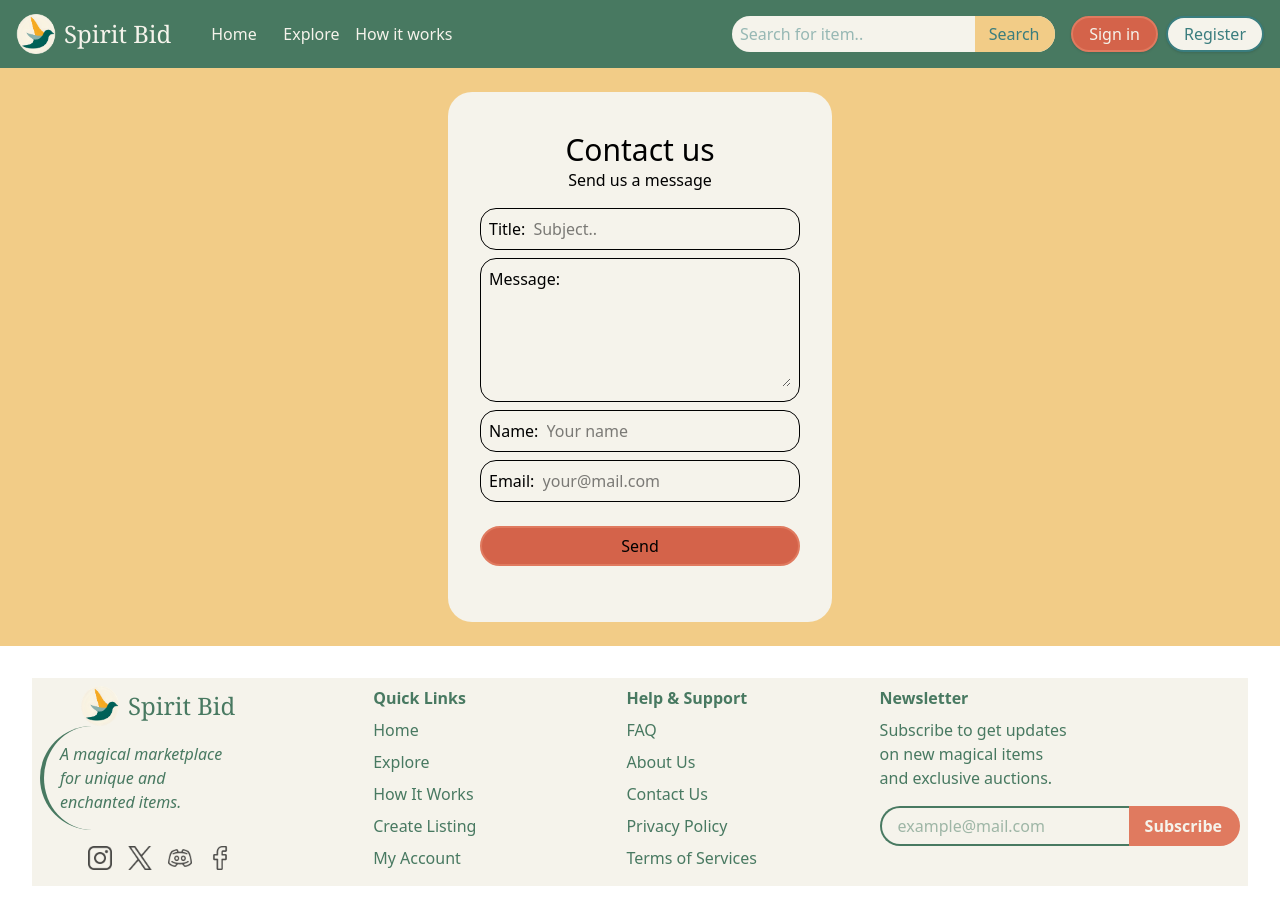
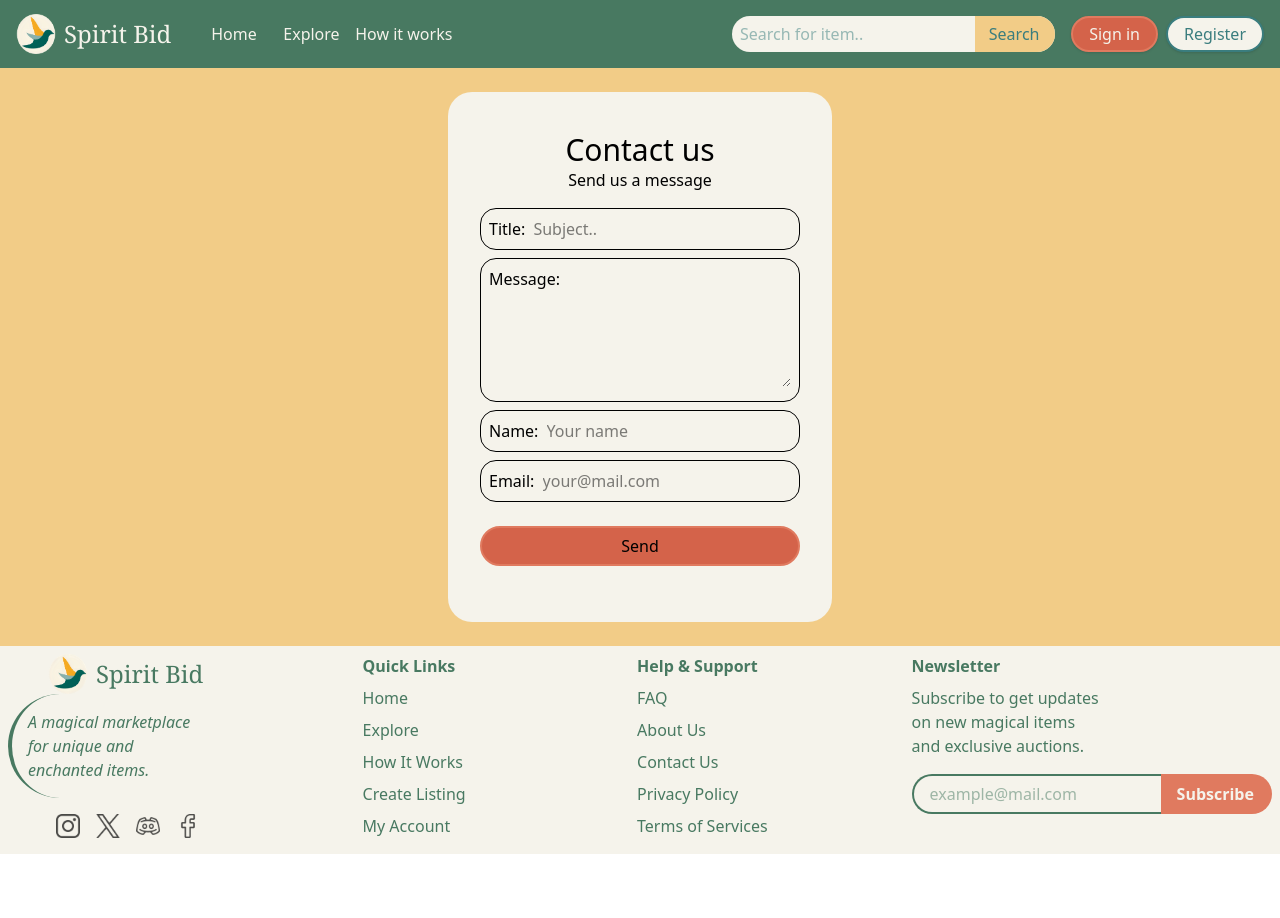
Before and after one commit to HelChris/semesterproject2, a website built with Vite: page pages/contact.html in a window 1280 px wide. After the commit the page ends 854 px from the top, so only its background shows below. Built offline with nearby package versions, Linux system fonts and the light colour scheme; no server answers.

Commit message:
removed margin on footer

```diff
--- a/pages/contact.html
+++ b/pages/contact.html
@@ -174,7 +174,7 @@
       </section>
     </main>
     <footer
-      class="p-2 m-8 flex bg-earthy-beige text-forest-green gap-6 flex-col md:flex-row lg:flex-row lg:justify-between"
+      class="p-2 flex bg-earthy-beige text-forest-green gap-6 flex-col md:flex-row lg:flex-row lg:justify-between"
     >
       <section class="flex-col max-w-60 text-balance">
         <div class="pl-10 flex items-center">
```
